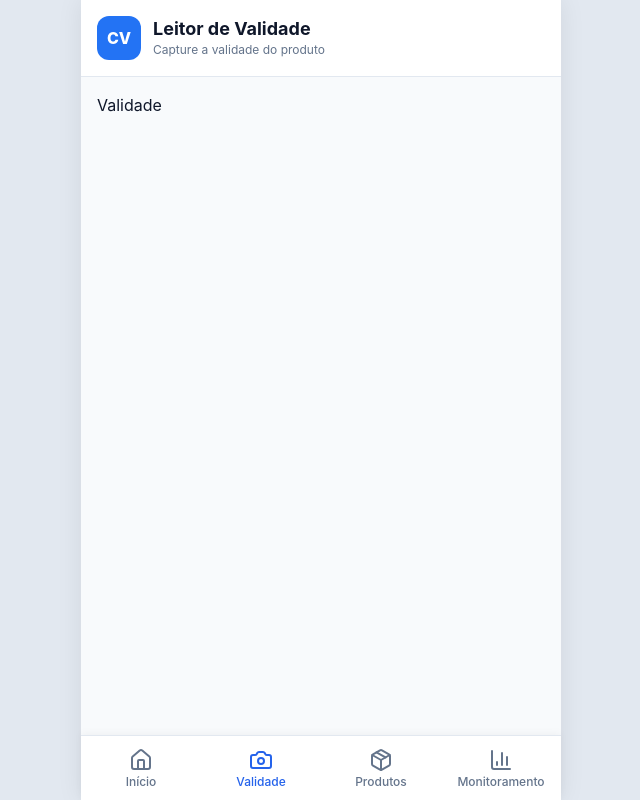
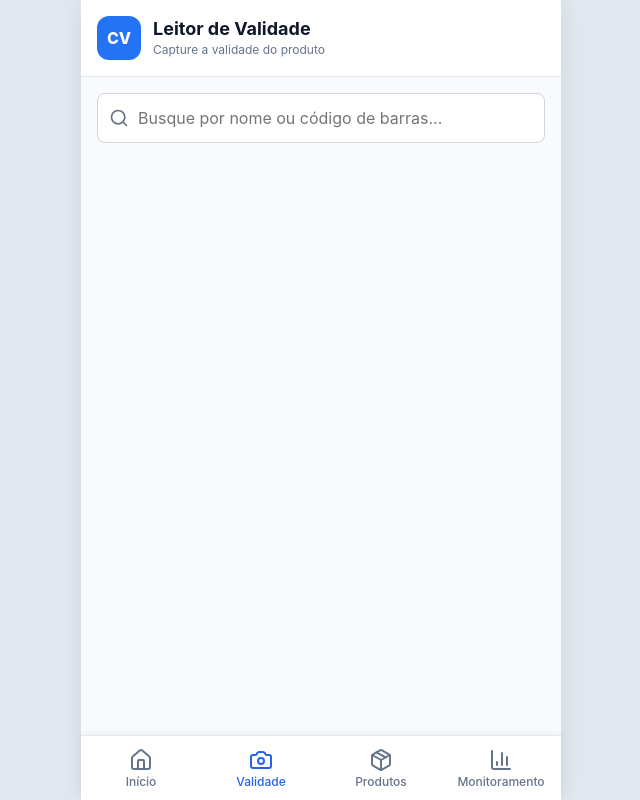
Before and after one commit to demetriotorgan/monitor-validade-v2, a React (Vite) app: page /validade in a window 1280 px wide. Shown: the whole page, without its empty margins (319-959 px from the left). Built offline with nearby package versions, Linux system fonts and the light colour scheme.

Commit message:
campoDeBuscarProdutos

```diff
--- /dev/null
+++ b/src/components/layout/Produtos/BuscarProduto/BuscaProduto.css
@@ -0,0 +1,44 @@
+/* src/components/BuscaProduto/BuscaProduto.css */
+.busca-produto {
+  width: 100%;
+  display: flex;
+  flex-direction: column;
+  gap: 0.5rem;
+}
+
+.busca-produto-input-wrapper {
+  position: relative;
+  display: flex;
+  align-items: center;
+}
+
+.busca-produto-icone {
+  position: absolute;
+  left: 0.75rem;
+  color: #6b7280;
+  pointer-events: none;
+}
+
+.busca-produto-input {
+  width: 100%;
+  padding: 0.75rem 0.75rem 0.75rem 2.5rem;
+  border: 1px solid #d1d5db;
+  border-radius: 0.5rem;
+  font-size: 1rem;
+  outline: none;
+  transition: border-color 0.2s, box-shadow 0.2s;
+}
+
+.busca-produto-input:focus {
+  border-color: #3b82f6;
+  box-shadow: 0 0 0 3px rgba(59, 130, 246, 0.2);
+}
+
+.busca-produto-feedback {
+  font-size: 0.875rem;
+  color: #6b7280;
+}
+
+.busca-produto-feedback--erro {
+  color: #ef4444;
+}
--- /dev/null
+++ b/src/components/layout/Produtos/BuscarProduto/BuscaProduto.tsx
@@ -0,0 +1,81 @@
+// src/components/BuscaProduto/BuscaProduto.tsx
+import { Search } from 'lucide-react';
+
+import './BuscaProduto.css';
+import { useBuscarProdutos } from '../../../../hooks/useBuscarProdutos';
+import Lista from '../../Lista/Lista';
+import { formatarData } from '../../../../utils/datas/formatarData';
+
+const BuscaProduto = () => {
+  const { termo, setTermo, produtos, status, mensagem } = useBuscarProdutos();
+
+  // Log incremental: apenas imprime no console enquanto não renderizamos
+//   console.log({
+//     termo,
+//     status,
+//     mensagem,
+//     total: produtos.length,
+//     produtos,
+//   });
+
+  return (
+    <div className="busca-produto">
+      <div className="busca-produto-input-wrapper">
+        <Search size={20} aria-hidden="true" className="busca-produto-icone" />
+        <input
+          type="text"
+          className="busca-produto-input"
+          placeholder="Busque por nome ou código de barras..."
+          value={termo}
+          onChange={(e) => setTermo(e.target.value)}
+          aria-label="Buscar produto"
+        />
+      </div>
+
+      {status === 'loading' && (
+        <span className="busca-produto-feedback">Buscando...</span>
+      )}
+
+      {status === 'error' && (
+        <span className="busca-produto-feedback busca-produto-feedback--erro">
+          {mensagem}
+        </span>
+      )}
+
+      {status === 'success' && (
+        <Lista
+          items={produtos}
+          keyExtractor={(produto) => produto._id}
+          className="produtos-lista"
+          itemClassName="produto-card"
+          renderEmpty={() =>
+            termo.trim() ? (
+              <span className="busca-produto-feedback">
+                Nenhum produto encontrado.
+              </span>
+            ) : null
+          }
+          renderItem={(produto) => (
+            <>
+              <div className="produto-card-info">
+                <h2 className="produto-card-nome">{produto.nome}</h2>
+                <span className="produto-card-codigo">
+                  Código: {produto.codigoBarras}
+                </span>
+                <span className="produto-card-data">
+                  Cadastrado em {formatarData(produto.criadoEm)}
+                </span>
+              </div>
+
+              <div className="produto-card-acoes">
+
+              </div>
+            </>
+          )}
+        />
+      )}
+    </div>
+  );
+};
+
+export default BuscaProduto;
--- a/src/components/layout/Validade/Validade.tsx
+++ b/src/components/layout/Validade/Validade.tsx
@@ -1,8 +1,12 @@
+import BuscaProduto from '../Produtos/BuscarProduto/BuscaProduto'
 import './Validade.css'
 
 const Validade = () => {
   return (
-    <div>Validade</div>
+    <>
+    <BuscaProduto />
+    </>
+
   )
 }
 
--- /dev/null
+++ b/src/hooks/useBuscarProdutos.ts
@@ -0,0 +1,105 @@
+// src/hooks/useBuscarProdutos.ts
+import { useState, useEffect, useCallback, useRef } from 'react';
+import api from '../services/api';
+import axios from 'axios';
+
+export interface ProdutoBuscado {
+  _id: string;
+  codigoBarras: string;
+  nome: string;
+  criadoEm: string;
+  atualizadoEm: string;
+}
+
+interface BuscarProdutosResponse {
+  sucesso: boolean;
+  dados: ProdutoBuscado[];
+}
+
+export type StatusBusca = 'idle' | 'loading' | 'success' | 'error';
+
+interface UseBuscarProdutosReturn {
+  termo: string;
+  setTermo: (termo: string) => void;
+  produtos: ProdutoBuscado[];
+  status: StatusBusca;
+  mensagem: string;
+}
+
+const DEBOUNCE_MS = 400;
+
+export const useBuscarProdutos = (): UseBuscarProdutosReturn => {
+  const [termo, setTermo] = useState('');
+  const [produtos, setProdutos] = useState<ProdutoBuscado[]>([]);
+  const [status, setStatus] = useState<StatusBusca>('idle');
+  const [mensagem, setMensagem] = useState('');
+
+  const timeoutRef = useRef<ReturnType<typeof setTimeout> | null>(null);
+
+  const buscar = useCallback(async (busca: string) => {
+    if (!busca.trim()) {
+      setProdutos([]);
+      setStatus('idle');
+      setMensagem('');
+      return;
+    }
+
+    const controller = new AbortController();
+
+    setStatus('loading');
+    setMensagem('');
+
+    try {
+      const response = await api.get<BuscarProdutosResponse>('/buscar', {
+        params: { busca },
+        signal: controller.signal,
+      });
+
+      setProdutos(response.data.dados);
+      setStatus('success');
+    } catch (error) {
+      if (axios.isCancel(error)) {
+        return;
+      }
+
+      setStatus('error');
+      setProdutos([]);
+
+      if (axios.isAxiosError(error)) {
+        setMensagem(
+          error.response?.data?.erro ||
+          error.response?.data?.message ||
+          'Erro ao buscar produtos'
+        );
+      } else {
+        setMensagem(error instanceof Error ? error.message : 'Erro inesperado');
+      }
+    }
+
+    return () => controller.abort();
+  }, []);
+
+  useEffect(() => {
+    if (timeoutRef.current) {
+      clearTimeout(timeoutRef.current);
+    }
+
+    timeoutRef.current = setTimeout(() => {
+      buscar(termo);
+    }, DEBOUNCE_MS);
+
+    return () => {
+      if (timeoutRef.current) {
+        clearTimeout(timeoutRef.current);
+      }
+    };
+  }, [termo, buscar]);
+
+  return {
+    termo,
+    setTermo,
+    produtos,
+    status,
+    mensagem,
+  };
+};
```
